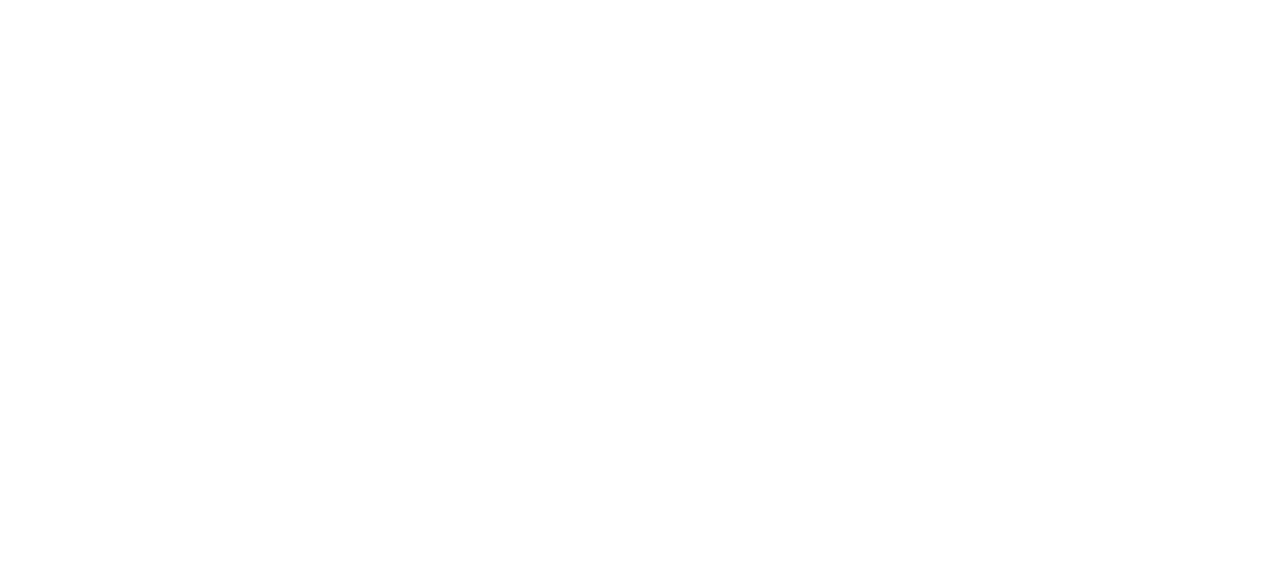
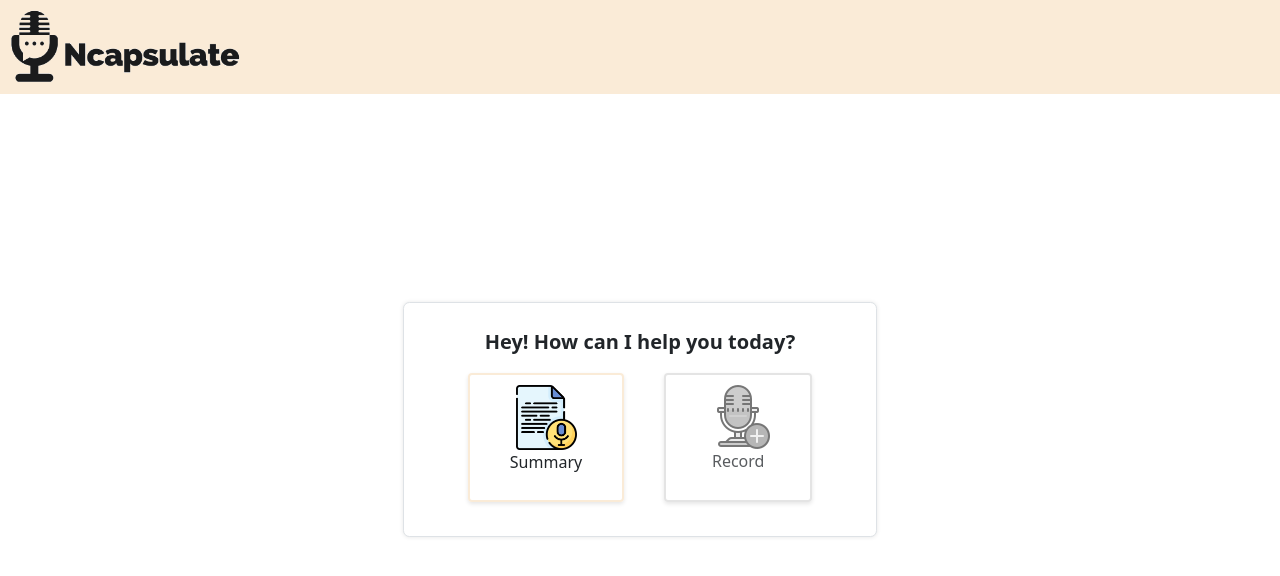
Before and after one commit to LabeebZahed03/Ncapsulate, a plain HTML site: page FrontEnd/index.html in a window 1280 px wide. Drawn offline with nearby package versions, Linux system fonts and the light colour scheme.

Commit message:
Added the first page for the project, with summary and record buttons

```diff
--- a/FrontEnd/index.html
+++ b/FrontEnd/index.html
@@ -4,11 +4,32 @@
     <meta charset="UTF-8">
     <meta name="viewport" content="width=device-width, initial-scale=1.0">
     <title>nCapsulate</title>
-    <link rel="icon" type="image/x-icon" size= '16x16' href="../Icons/logo.png">
-    <!--Bootstrap CSS for styling-->
-    <link rel= 'stylesheet' href="https://cdn.jsdelivr.net/npm/bootstrap@5.3.0/dist/css/bootstrap.min.css">
+    <link rel="icon" type="image/x-icon" size="16x16" href="../Icons/logo.png">
+    <!-- Bootstrap CSS for styling -->
+    <link rel="stylesheet" href="https://cdn.jsdelivr.net/npm/bootstrap@5.3.0/dist/css/bootstrap.min.css">
+    <link rel="stylesheet" href="../Static/style.css">
 </head>
 <body>
+    <div id="logo_div">
+        <img class="logo" alt="nCapsulate logo" src="../Icons/logo.png">
+    </div>
 
+    <div class="container my-5">
+        <div class="content_wrapper">
+            <div id="first-step" class="container_box">
+                <p class="welcome_text">Hey! How can I help you today?</p>
+                <div class="d-flex justify-content-around">
+                    <div class="summary">
+                        <img src="../Icons/transcript.png" alt="Summary Icon" class="summary_logo">
+                        <p>Summary</p>
+                    </div>
+                    <div class="recording">
+                        <img src="../Icons/recording.png" alt="Record Icon" class="recording_logo">
+                        <p class="text-muted">Record</p>
+                    </div>
+                </div>
+            </div>
+        </div>
+    </div>
 </body>
 </html>
--- a/Static/style.css
+++ b/Static/style.css
@@ -0,0 +1,74 @@
+#logo_div{
+    background-color: antiquewhite;
+    /* border-radius: 10%; */
+}
+.logo{
+    max-width: 250px;
+    height: auto;
+    padding: 10px 10px;
+}
+.content_wrapper{
+    display: flex;
+    justify-content: center;
+    padding-top: 10rem;
+}
+
+.container_box{
+    text-align: center;
+    border: 1px solid #dee2e6;
+    border-radius: 0.4rem;
+    padding: 1.5rem 4rem;
+    background-color: #ffff;
+    box-shadow: 0 .0125rem .25rem rgba(0,0,0,.1);
+
+}
+.summary_logo{
+    max-width: 65px;
+    height: auto;
+}
+
+.recording_logo{
+    max-width: 100px;
+    height: auto;
+}
+
+.summary{
+    border: 2px solid antiquewhite;
+    padding-bottom: 0%;
+    padding: 10px ;
+    padding-top: 10px;
+    padding-left: 40px;
+    padding-right: 40px;
+    box-shadow: 0 0.125rem 0.25rem rgba(0,0,0,.1);
+    border-radius: 0.25rem;
+    margin-bottom: 10px;
+    margin-right:  20px;
+}
+
+.recording{
+    border: 2px solid rgb(228, 228, 228);
+    padding-top: 10px;
+    padding-left: 40px;
+    padding-right: 40px;
+    margin-bottom: 10px;
+    box-shadow: 0 0.125rem 0.25rem rgba(0,0,0,.1);
+    border-radius: 0.25rem;
+    margin-left:20px;
+
+}
+
+.welcome_text{
+    font-weight: 600;
+    font-size: 20px;
+
+}
+
+.summary:hover{
+    color: orange;
+    box-shadow: 0 0 10px 2px rgba(255,165,0,0.8);
+}
+.recording:hover{
+    color: rgb(161, 160, 160);
+    box-shadow: 0 0 10px 2px rgb(161, 160, 160);
+    cursor: not-allowed;
+}
```
Also changed, not shown: Icons/recording.png (added).
